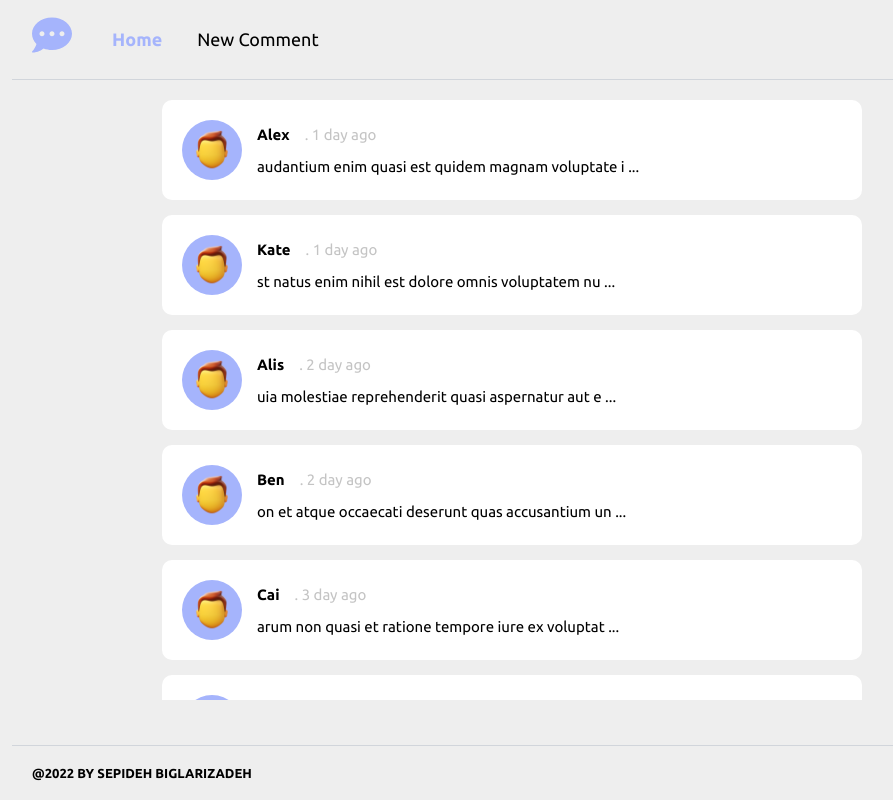
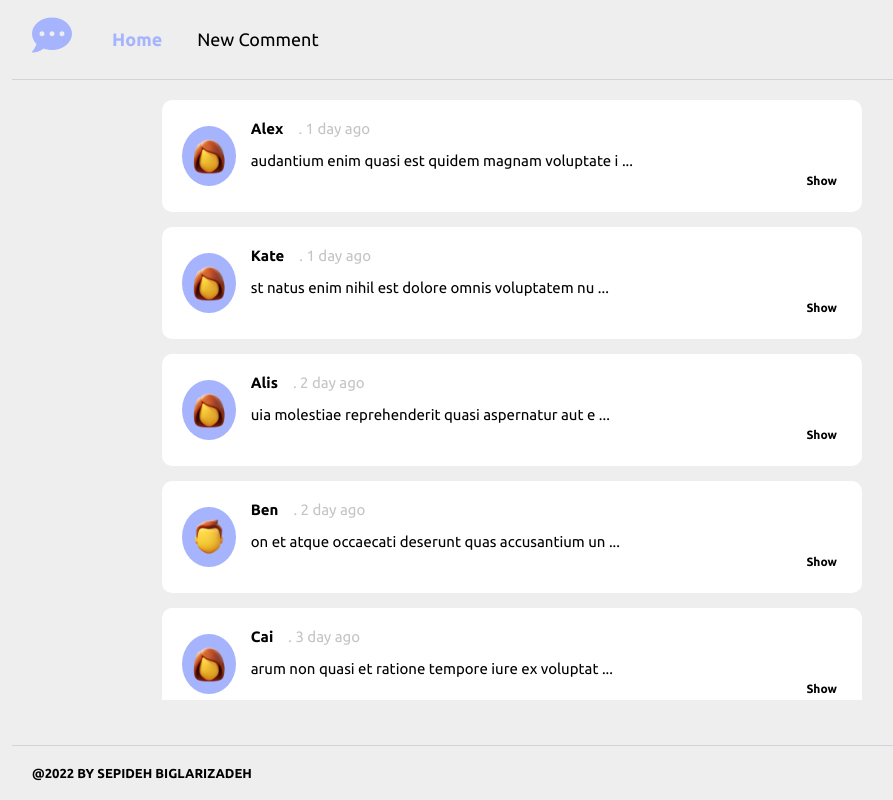
Before and after one commit to sepidehbiglarizadeh/Comment-Plus-App, a React (Create React App) app: page / in a window 1280 px wide. Shown: the whole page, without its empty margins (128-1021 px from the left). Built offline with nearby package versions, Linux system fonts and the light colour scheme; data requests are answered from the project's data file.

Commit message:
show full comment

```diff
--- a/db.json
+++ b/db.json
@@ -4,7 +4,7 @@
       "id": 1,
       "parentId": null,
       "name": "Alex",
-      "email": "Eliseo@gardner.biz",
+      "email": "alex@gardner.biz",
       "body": "laudantium enim quasi est quidem magnam voluptate ipsam eos\ntempora quo necessitatibus\ndolor quam autem quasi\nreiciendis et nam sapiente accusantium",
       "createdAt":"1 day ago"
     },
@@ -12,7 +12,7 @@
       "id": 2,
       "parentId": null,
       "name": "Kate",
-      "email": "Jayne_Kuhic@sydney.com",
+      "email": "kate@sydney.com",
       "body": "est natus enim nihil est dolore omnis voluptatem numquam\net omnis occaecati quod ullam at\nvoluptatem error expedita pariatur\nnihil sint nostrum voluptatem reiciendis et",
       "createdAt":"1 day ago"
     },
@@ -20,7 +20,7 @@
       "id": 3,
       "parentId": null,
       "name": "Alis",
-      "email": "Nikita@garfield.biz",
+      "email": "alis@garfield.biz",
       "body": "quia molestiae reprehenderit quasi aspernatur\naut expedita occaecati aliquam eveniet laudantium\nomnis quibusdam delectus saepe quia accusamus maiores nam est\ncum et ducimus et vero voluptates excepturi deleniti ratione",
       "createdAt":"2 day ago"
     },
@@ -28,7 +28,7 @@
       "id": 4,
       "parentId": 1,
       "name": "Ben",
-      "email": "Lew@alysha.tv",
+      "email": "ben@alysha.tv",
       "body": "non et atque\noccaecati deserunt quas accusantium unde odit nobis qui voluptatem\nquia voluptas consequuntur itaque dolor\net qui rerum deleniti ut occaecati",
       "createdAt":"2 day ago"
     },
@@ -36,7 +36,7 @@
       "id": 5,
       "parenttId": 3,
       "name": "Cai",
-      "email": "Hayden@althea.biz",
+      "email": "cai@althea.biz",
       "body": "harum non quasi et ratione\ntempore iure ex voluptates in ratione\nharum architecto fugit inventore cupiditate\nvoluptates magni quo et",
       "createdAt":"3 day ago"
     },
--- a/src/components/Comments/Comment/Comment.js
+++ b/src/components/Comments/Comment/Comment.js
@@ -1,18 +1,16 @@
 import styles from "./Comment.module.css";
 import male from "../../.././assets/images/male.png";
 import female from "../../.././assets/images/female.png";
+import { Link } from "react-router-dom";
+import getRandomAvatar from "../../../utils/getRandomAvatar";
 
 const avatars = [male, female];
 
-const randomAvatar = (items) => {
-  return items[Math.floor(Math.random() * items.length)];
-};
-
-const Comment = ({name,body,email,createdAt}) => {
+const Comment = ({name,body,email,createdAt,id}) => {
   return (
     <div className={styles.comment}>
       <div className={styles.imgWrapper}>
-        <img src={randomAvatar(avatars)} alt="avatar" />
+        <img src={getRandomAvatar(avatars)} alt="avatar" />
       </div>
       <div className={styles.content}>
         <div className={styles.detail}>
@@ -20,6 +18,7 @@ const Comment = ({name,body,email,createdAt}) => {
           <span>. {createdAt}</span>
         </div>
         <p>{body.substr(1,50)} ...</p>
+        <Link to={`/comment/${id}`} className={styles.fullCmBtn}>Show</Link>
       </div>
     </div>
   );
--- a/src/components/Comments/Comment/Comment.module.css
+++ b/src/components/Comments/Comment/Comment.module.css
@@ -23,6 +23,12 @@
     width: 70%;
 }
 
+.content{
+    display: flex;
+    flex-direction: column;
+    width: 100%;
+}
+
 .detail{
     margin-bottom: 1.5rem;
     display: flex;
@@ -38,6 +44,17 @@
     color: #c4c4c4;
 }
 
+.fullCmBtn{
+    align-self: flex-end;
+    background-color: transparent;
+    border: none;
+    outline: none;
+    font-weight: bold;
+    font-size: 1.2rem;
+    cursor: pointer;
+    padding: 0.5rem;
+}
+
 @media screen and (min-width:700px) {
     .comment{
         width: 700px;
--- a/src/components/Comments/CommentsList/CommentsList.js
+++ b/src/components/Comments/CommentsList/CommentsList.js
@@ -2,7 +2,7 @@ import { useEffect, useState } from "react";
 import getAllCommentsService from "../../../services/getAllCommentsService";
 import { ThreeDots } from "react-loader-spinner";
 import Comment from "../Comment/Comment";
-import styles from "./CommentsList.module.css"
+import styles from "./CommentsList.module.css";
 
 const Commentslist = () => {
   const [comments, setComments] = useState(null);
@@ -35,13 +35,14 @@ const Commentslist = () => {
     );
 
     if (error) {
-      renderValue = <p style={{margin: "0 auto"}}>Fetching Data Failed</p>;
+      renderValue = <p style={{ margin: "0 auto" }}>Fetching Data Failed</p>;
     }
 
     if (comments && !error) {
       renderValue = comments.map((comment) => {
         return (
           <Comment
+            id={comment.id}
             name={comment.name}
             email={comment.email}
             body={comment.body}
--- a/src/components/pages/FullComment/FullComment.js
+++ b/src/components/pages/FullComment/FullComment.js
@@ -1,7 +1,68 @@
-const FullComentPage = () => {
-    return (
-        <div>This is FullComentPage</div>
-     );
-}
+import { useEffect, useState } from "react";
+import { useParams } from "react-router-dom";
+import getOneCommentService from "../../../services/getOneCommentService";
+import styles from "./FullComment.module.css";
+import { ThreeDots } from "react-loader-spinner";
+import male from "../../../assets/images/male.png";
+import female from "../../../assets/images/female.png";
+import getRandomAvatar from "../../../utils/getRandomAvatar";
 
-export default FullComentPage;
+const avatars = [male, female];
+
+
+const FullCommentPage = () => {
+  const [comment, setComment] = useState(null);
+  const { id } = useParams();
+
+  useEffect(() => {
+    if (id) {
+      getOneCommentService(id)
+        .then((res) => setComment(res.data))
+        .catch();
+    }
+  }, [id]);
+
+  const renderFullComment = () => {
+    let renderValue = <p>Select a Comment</p>;
+
+    if (id) {
+      renderValue = (
+        <ThreeDots
+          height="80"
+          width="80"
+          radius="9"
+          color="#a5b4fc"
+          ariaLabel="three-dots-loading"
+          wrapperStyle={{}}
+          wrapperClassName=""
+          visible={true}
+        />
+      );
+    }
+
+    if (comment) {
+      renderValue=(<div className={styles.comment}>
+        <div className={styles.imgWrapper}>
+          <img src={getRandomAvatar(avatars)} alt="avatar" />
+        </div>
+        <div className={styles.content}>
+          <div className={styles.detail}>
+            <div>{comment.name}</div>
+            <span>. {comment.createdAt}</span>
+          </div>
+          <div className={styles.email}>Email : {comment.email}</div>
+          <p>{comment.body}</p>
+
+        </div>
+      </div>);
+    }
+
+    return renderValue;
+  };
+
+  return (
+    <section className={styles.fullComment}>{renderFullComment()}</section>
+  );
+};
+
+export default FullCommentPage;
--- a/src/components/pages/FullComment/FullComment.module.css
+++ b/src/components/pages/FullComment/FullComment.module.css
@@ -0,0 +1,75 @@
+.fullComment{
+    flex:1;
+    display: flex;
+    justify-content: center;
+    align-items: center;
+}
+
+.comment{
+    display: flex;
+    align-items: center;
+    background-color: var(--color-white);
+    border-radius: 10px;
+    padding: 2rem;
+    margin-bottom: 1.5rem;
+    width: 100%;
+}
+
+.imgWrapper{
+    width: 60px;
+    height: 60px;
+    background-color: var(--color-primary);
+    border-radius: 50%;
+    display: flex;
+    justify-content: center;
+    align-items: center;
+    margin-right: 1.5rem;
+}
+
+.imgWrapper img{
+    width: 70%;
+}
+
+.content{
+    display: flex;
+    flex-direction: column;
+    width: 100%;
+}
+
+.detail{
+    margin-bottom: 1.5rem;
+    display: flex;
+    align-items: center;
+}
+
+.detail div{
+    font-weight: bold;
+}
+
+.detail span{
+    margin-left: 1.5rem;
+    color: #c4c4c4;
+}
+
+.fullCmBtn{
+    align-self: flex-end;
+    background-color: transparent;
+    border: none;
+    outline: none;
+    font-weight: bold;
+    font-size: 1.2rem;
+    cursor: pointer;
+    padding: 0.5rem;
+}
+
+.email {
+    font-weight: bold;
+    font-size: 1.2rem;
+    margin-bottom: 2rem;
+}
+
+@media screen and (min-width:700px) {
+    .comment{
+        width: 700px;
+    }
+}
--- a/src/index.css
+++ b/src/index.css
@@ -29,3 +29,7 @@ body {
   max-width: 1000px;
   margin: 0 auto;
 }
+
+a , a:active{
+  color: #000;
+}
--- /dev/null
+++ b/src/services/getOneCommentService.js
@@ -0,0 +1,7 @@
+import http from "./httpServices";
+
+const getOneCommentService = (id) => {
+    return http.get(`/comments/${id}`);
+}
+
+export default getOneCommentService;
--- /dev/null
+++ b/src/utils/getRandomAvatar.js
@@ -0,0 +1,9 @@
+
+
+const getRandomAvatar = (items) => {
+  return items[Math.floor(Math.random() * items.length)];
+};
+
+
+
+export default getRandomAvatar;
```
Also changed, not shown: src/App.css (line endings or trailing spaces).
